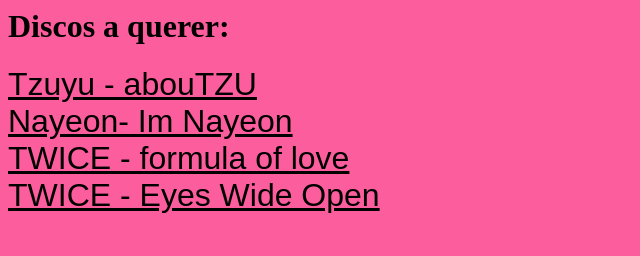
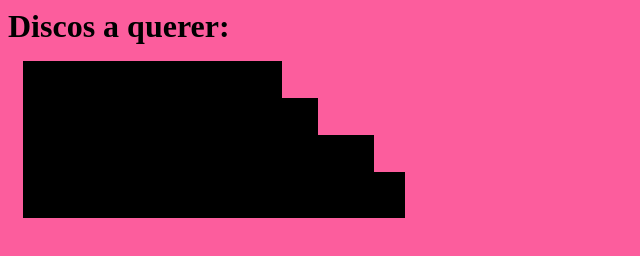
Before and after one commit to eman796/Aprende-JS-y-mas, a plain HTML site: page Seccion 9 - Links y mas en css/9,1 links/Discos.html in a window 1280 px wide. Shown: the whole page, without its empty margins (0-640 px from the left). Drawn offline with Linux system fonts and the light colour scheme.

Commit message:
Commit del 24 de marzo de 2025 a las 19:42:33. Seccion 9 - Links y mas en css/9.2 Listas en carpeta Seccion 9,  36.Listas, 00:00:01

```diff
--- a/Seccion 8 - Css Text/8.1 TD,TA,TT,TI y TH/Text.css
+++ b/Seccion 8 - Css Text/8.1 TD,TA,TT,TI y TH/Text.css
@@ -4,10 +4,12 @@
     font-style: italic;
     font-size: 1.5em;
 
+
 }
 #None{
     color: #0384f8;
     text-decoration: none;
+    padding: 15px;
 }
 #OL{
     text-decoration: overline;
--- a/Seccion 9 - Links y mas en css/9,1 links/index.css
+++ b/Seccion 9 - Links y mas en css/9,1 links/index.css
@@ -1,5 +1,6 @@
 body{
     background-color: #fc5d9d;
+
 }
 a{
     font-family: Arial;
@@ -8,9 +9,14 @@
 }
 a:link{
     color: black;
+    margin: 15px;
+    padding:5px;
+    background-color: black;
+    margin-bottom: 15%;
 }
 a:visited {
     color: blue;
+    padding: 5px;
 }
 a:hover{
     color:brown;
```
